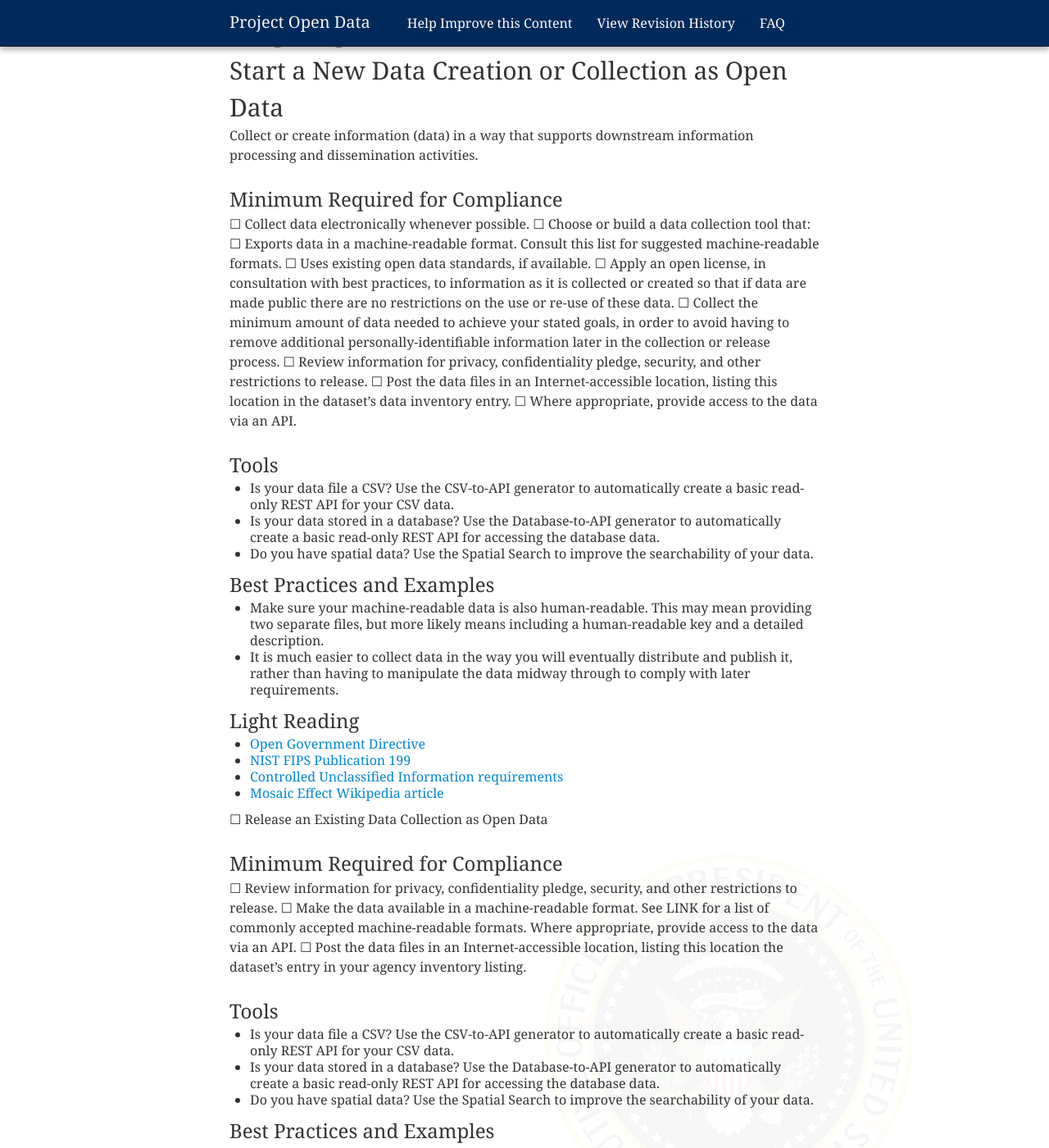
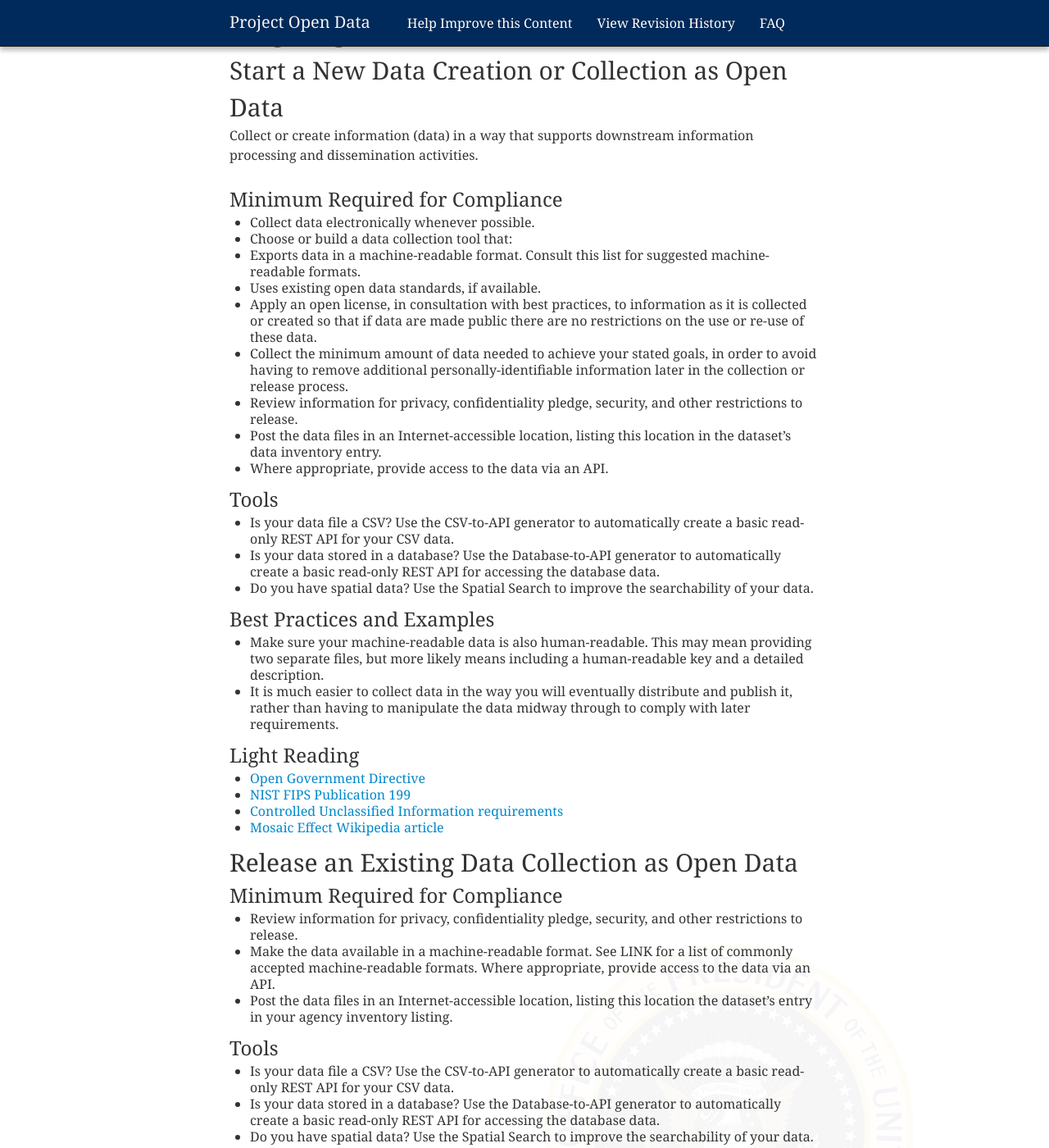
Before and after one commit to gbinal/p-o-d.github.com, a Jekyll site: the page built from implementation-guide.md, in a window 1280 px wide and 1400 px high, scrolled down 3571 px. Shown: the whole window at 82% size. Built offline with Jekyll 4.4.1, drawn with Linux system fonts in a browser that asks for light colours; nearby versions of some CDN libraries; some of the changed text lies outside the part shown.

```diff
--- a/implementation-guide.md
+++ b/implementation-guide.md
@@ -122,15 +122,15 @@ Collect or create information (data) in a way that supports downstream informati
 
 ### Minimum Required for Compliance
 
-☐ Collect data electronically whenever possible.
-☐ Choose or build a data collection tool that:
-☐ Exports data in a machine-readable format. Consult this list for suggested machine-readable formats.
-☐ Uses existing open data standards, if available.
-☐ Apply an open license, in consultation with best practices, to information as it is collected or created so that if data are made public there are no restrictions on the use or re-use of these data.
-☐ Collect the minimum amount of data needed to achieve your stated goals, in order to avoid having to remove additional personally-identifiable information later in the collection or release process.
-☐ Review information for privacy, confidentiality pledge, security, and other restrictions to release.
-☐ Post the data files in an Internet-accessible location, listing this location in the dataset’s data inventory entry.
-☐ Where appropriate, provide access to the data via an API.
+* Collect data electronically whenever possible.
+* Choose or build a data collection tool that:
+* Exports data in a machine-readable format. Consult this list for suggested machine-readable formats.
+* Uses existing open data standards, if available.
+* Apply an open license, in consultation with best practices, to information as it is collected or created so that if data are made public there are no restrictions on the use or re-use of these data.
+* Collect the minimum amount of data needed to achieve your stated goals, in order to avoid having to remove additional personally-identifiable information later in the collection or release process.
+* Review information for privacy, confidentiality pledge, security, and other restrictions to release.
+* Post the data files in an Internet-accessible location, listing this location in the dataset’s data inventory entry.
+* Where appropriate, provide access to the data via an API.
 
 ### Tools
 
@@ -149,13 +149,13 @@ Collect or create information (data) in a way that supports downstream informati
 * [Controlled Unclassified Information requirements]()
 * [Mosaic Effect Wikipedia article]()
 
-☐ Release an Existing Data Collection as Open Data
+## Release an Existing Data Collection as Open Data
 
 ### Minimum Required for Compliance
 
-☐ Review information for privacy, confidentiality pledge, security, and other restrictions to release.
-☐ Make the data available in a machine-readable format. See LINK for a list of commonly accepted machine-readable formats. Where appropriate, provide access to the data via an API.
-☐ Post the data files in an Internet-accessible location, listing this location the dataset’s entry in your agency inventory listing.
+* Review information for privacy, confidentiality pledge, security, and other restrictions to release.
+* Make the data available in a machine-readable format. See LINK for a list of commonly accepted machine-readable formats. Where appropriate, provide access to the data via an API.
+* Post the data files in an Internet-accessible location, listing this location the dataset’s entry in your agency inventory listing.
 
 ### Tools
 
@@ -167,15 +167,16 @@ Collect or create information (data) in a way that supports downstream informati
 
 * Let us know about your machine-readable, API-accessible data so we can highlight it here.
 
-☐ Create a New (or Significantly Modify an Existing) Information System
+## Create a New (or Significantly Modify an Existing) Information System
+
 New, or significantly modified, information systems need to support interoperability and information accessibility.
 
 ### Minimum Required for Compliance
 
-☐ Ensure the system can export data in a machine-readable format.
-☐ Ensure data is separated from the application layer of the system to maximize future export and/or reuse of the data.
-☐ Store and export data using open data standards whenever possible, including the core metadata required by this Memorandum.
-☐ Document all data schemas and dictionaries used by the system.
+* Ensure the system can export data in a machine-readable format.
+* Ensure data is separated from the application layer of the system to maximize future export and/or reuse of the data.
+* Store and export data using open data standards whenever possible, including the core metadata required by this Memorandum.
+* Document all data schemas and dictionaries used by the system.
 
 ### Best Practices and Examples
 
```
Also changed, not shown: other parts of implementation-guide.md (+1 -1 lines).
